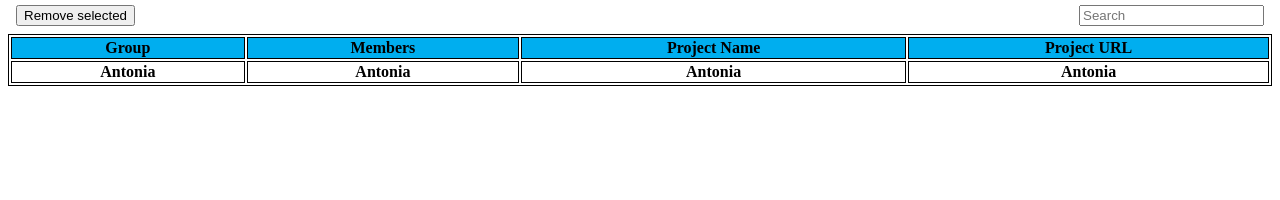
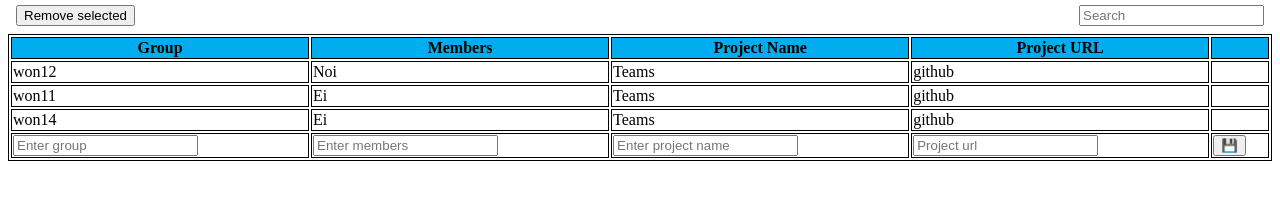
Before and after one commit to antoniaac/teamnetworking, a plain HTML site: page index.html in a window 1280 px wide. Shown: the part 134-334 px from the top of the page. Drawn offline with Linux system fonts and the light colour scheme.

Commit message:
prepare form to submit new team

```diff
--- a/index.html
+++ b/index.html
@@ -9,6 +9,8 @@
   </head>
 
   <body>
+    <form action="secretariat" method="get">
+
     <header>
       <img src="network-team-icon (1).png" />
       <div>
@@ -25,24 +27,43 @@
       placeholder= "Search"></input>
      </div>
 
-    <table>
+    <table id = "teams">
       <thead>
         <tr>
           <th>Group</th>
           <th>Members</th>
           <th>Project Name</th>
           <th>Project URL</th>
+          <th></th>
         </tr>
       </thead>
-      <tbody class>
+      <tbody>
         <tr>
-          <th>Antonia</th>
-          <th>Antonia</th>
-          <th>Antonia</th>
-          <th>Antonia</th>
+          <th>Group 1</th>
+          <th>Ion, Elena</th>
+          <th>Team Networking</th>
+          <th>soon</th>
+        </tr>
+        <tr>
+          <th>Group 2</th>
+          <th>Mihai, Ana</th>
+          <th>Team Networking</th>
+          <th>soon</th>
         </tr>
       </tbody>
+      <tfoot>
+        <tr>
+          <td> <input type ="text" placeholder= "Enter group "name= "promotion" id = "promotion" required/></td>
+          <td> <input type ="text" placeholder= "Enter members"name= "Members" id = "Members" required/></td>
+          <td> <input type ="text" placeholder= "Enter project name "name= "name" id = "name" required/></td>
+          <td> <input type ="text" placeholder= "Project url"name= "url" id = "url" required/></td>
+          <td>
+            <button type = "submit">💾</button>
+          </td>
+        </tr>
+      </tfoot>
     </table>
+  </form>
     <script src="index.js"></script>
   </body>
 </html>
--- a/index.js
+++ b/index.js
@@ -9,8 +9,9 @@ function displayTeams(teams) {
       `<tr>
       <td>${team.promotion}</td>
       <td>${team.members}</td>
-      <td>${team.name}Teams Networking</td>
+      <td>${team.name}</td>
       <td>${team.url}</td>
+      <td></td>
     </tr>`
   );
   document.querySelector("#teams tbody").innerHTML = teamsHTML.join("");
--- a/teams.json
+++ b/teams.json
@@ -1,4 +1,5 @@
 [
-  { "promotion": "won11", "members": "Noi", "name": "Teams", "url": "github" },
-  { "promotion": "won11", "members": "Ei", "name": "Teams", "url": "github" }
+  { "promotion": "won12", "members": "Noi", "name": "Teams", "url": "github" },
+  { "promotion": "won11", "members": "Ei", "name": "Teams", "url": "github" },
+  { "promotion": "won14", "members": "Ei", "name": "Teams", "url": "github" }
 ]
```
